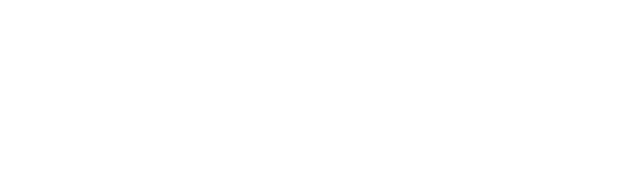
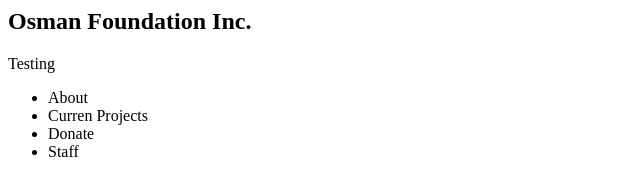
Before and after one commit to fkosman/osman-foundation, a plain HTML site: page index.html in a window 1280 px wide. Shown: the whole page, without its empty margins (0-640 px from the left). Drawn offline with Linux system fonts and the light colour scheme.

Commit message:
Update index.html

```diff
--- a/index.html
+++ b/index.html
@@ -1,11 +1,10 @@
-<!DOCTYPE html>
-<html>
+<h2>Osman Foundation Inc.</h2>
 
-  <head>
-     <title>Osman Foundation Inc. (Branch)</title>
-  </head>
+<p>Testing</p>
 
-    <body>
-    </body>
-
-</html>
+<ul>
+	<li>About</li>
+	<li>Curren Projects</li>
+	<li>Donate</li>
+	<li>Staff</li>
+</ul>
```
